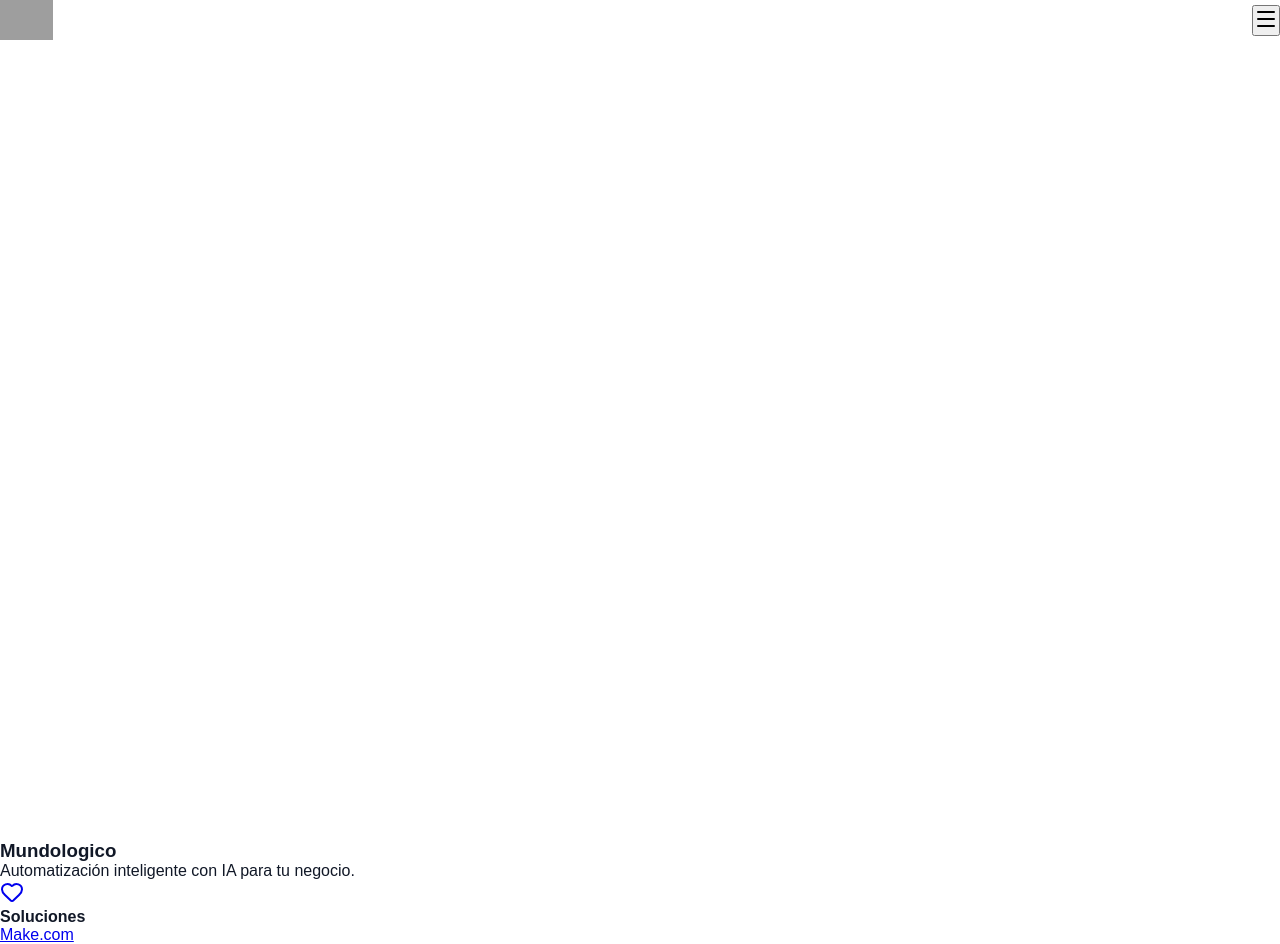
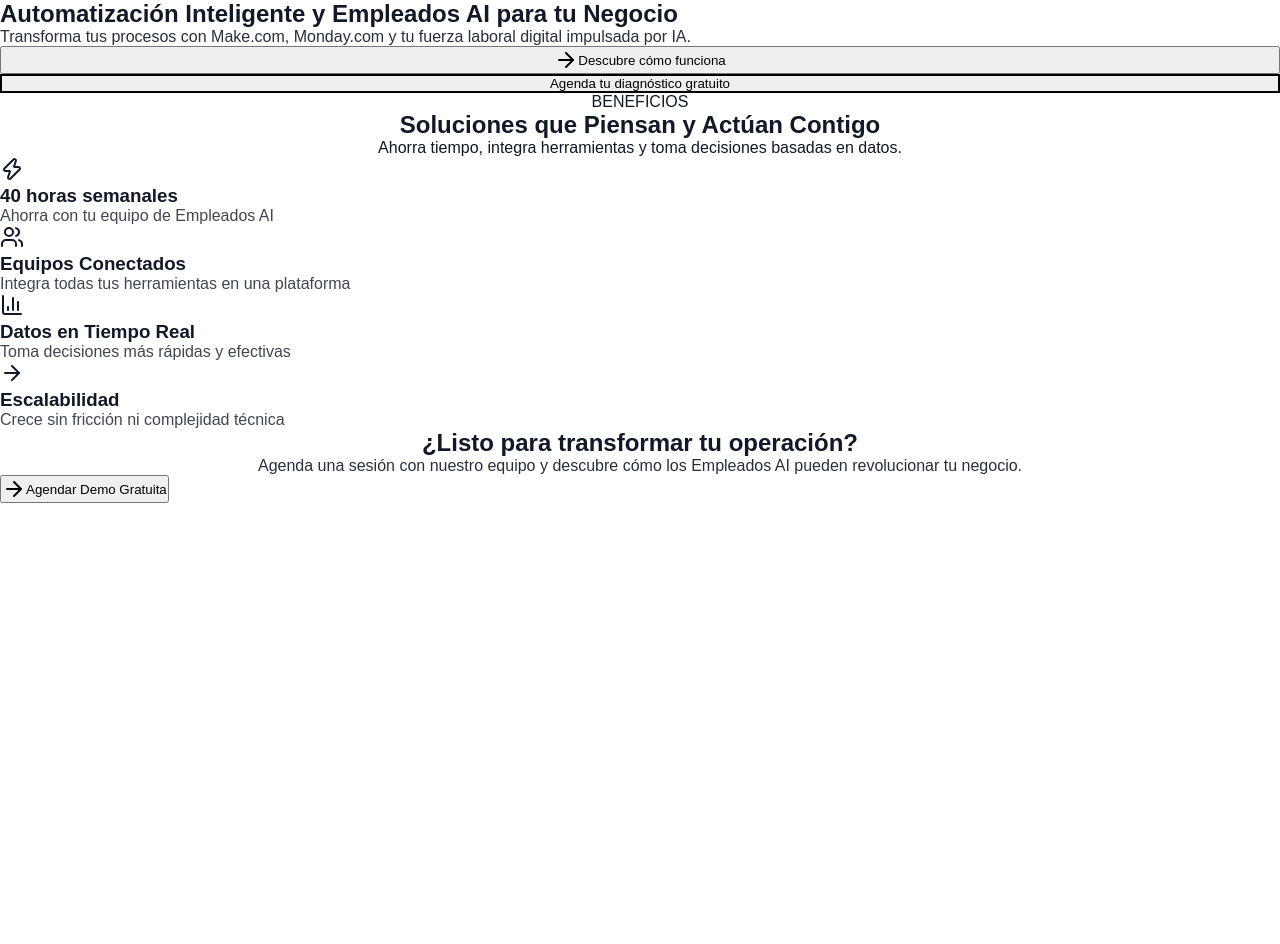
Before and after one commit to lforozcoml/Prueba_LFO, a Next.js app in the folder ml-web/: page / in a window 1280 px wide. Shown: the top 944 px of the page. After the commit the page ends 800 px from the top, so only its background shows below. Built offline with nearby package versions, Linux system fonts and the light colour scheme; grey boxes are pictures that could not be loaded.

Commit message:
feat: landing page completa con header, hero, beneficios y footer

```diff
--- a/ml-web/app/layout.tsx
+++ b/ml-web/app/layout.tsx
@@ -1,19 +1,19 @@
-import { Header } from '@/components/shared/Header';
-import { Footer } from '@/components/shared/Footer';
-import '@/app/globals.css';
+import type { Metadata } from 'next';
+import './globals.css';
 
-export default function SiteLayout({
+export const metadata: Metadata = {
+  title: 'Mundologico - Automatización Inteligente con IA',
+  description: 'Empleados AI que trabajan 24/7 para tu negocio',
+};
+
+export default function RootLayout({
   children,
 }: {
   children: React.ReactNode;
 }) {
   return (
-    <>
-      <Header />
-      <main className="min-h-screen">
-        {children}
-      </main>
-      <Footer />
-    </>
+    <html lang="es">
+      <body>{children}</body>
+    </html>
   );
 }
```
